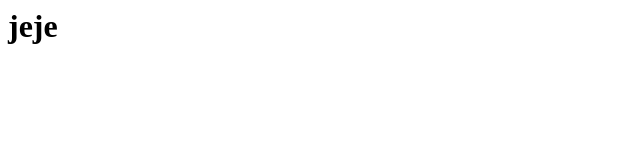
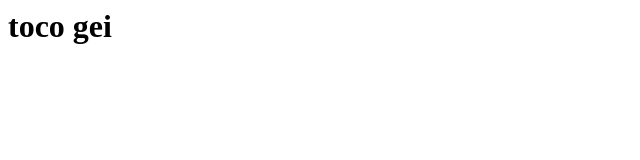
Before and after one commit to Panezo21/preuba, a plain HTML site: page index.html in a window 1280 px wide. Shown: the whole page, without its empty margins (0-640 px from the left). Drawn offline with Linux system fonts and the light colour scheme.

Commit message:
Update index.html

```diff
--- a/index.html
+++ b/index.html
@@ -1 +1 @@
-<h1>jeje</h1>
+<h1>toco gei</h1>
```
